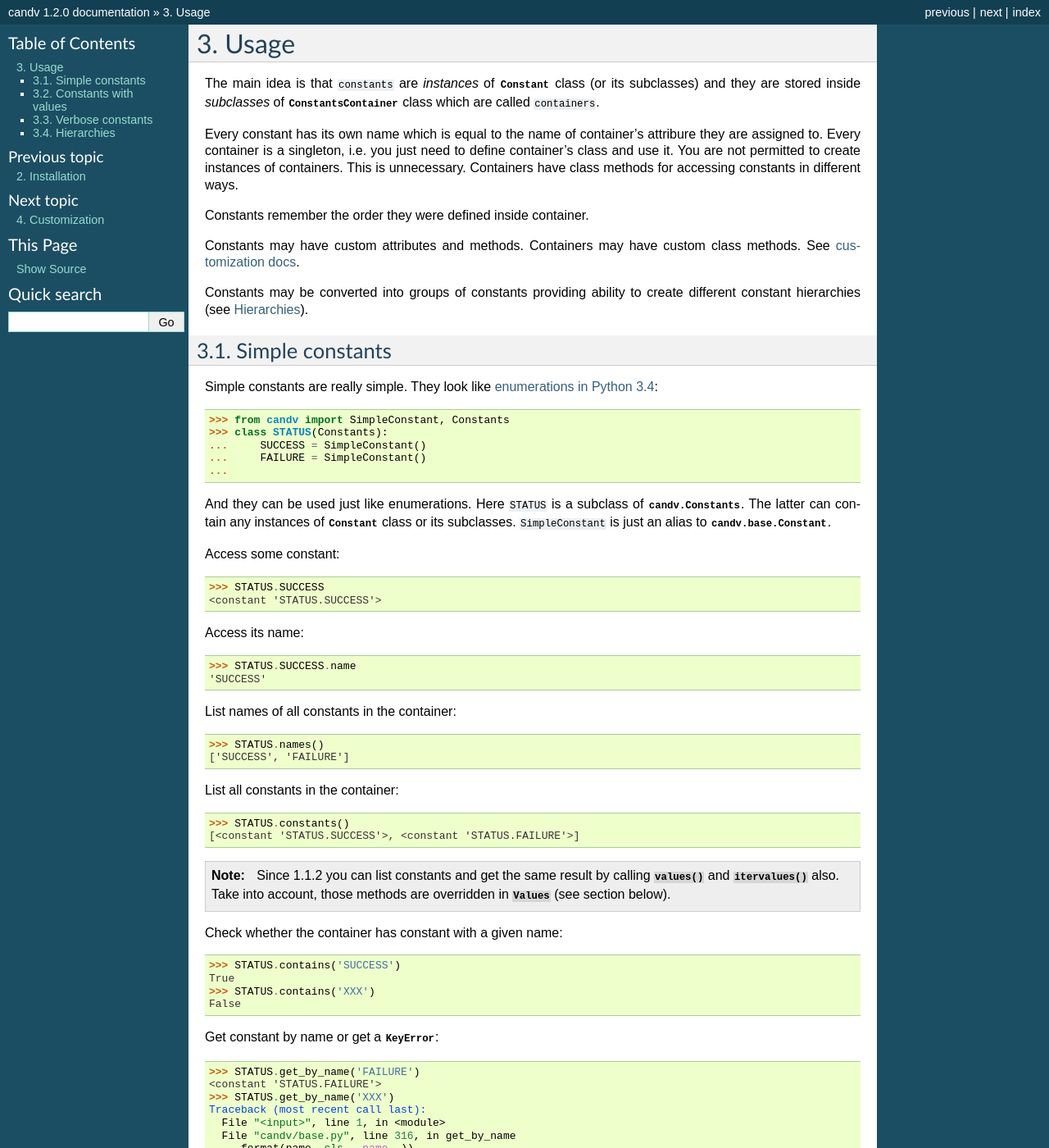
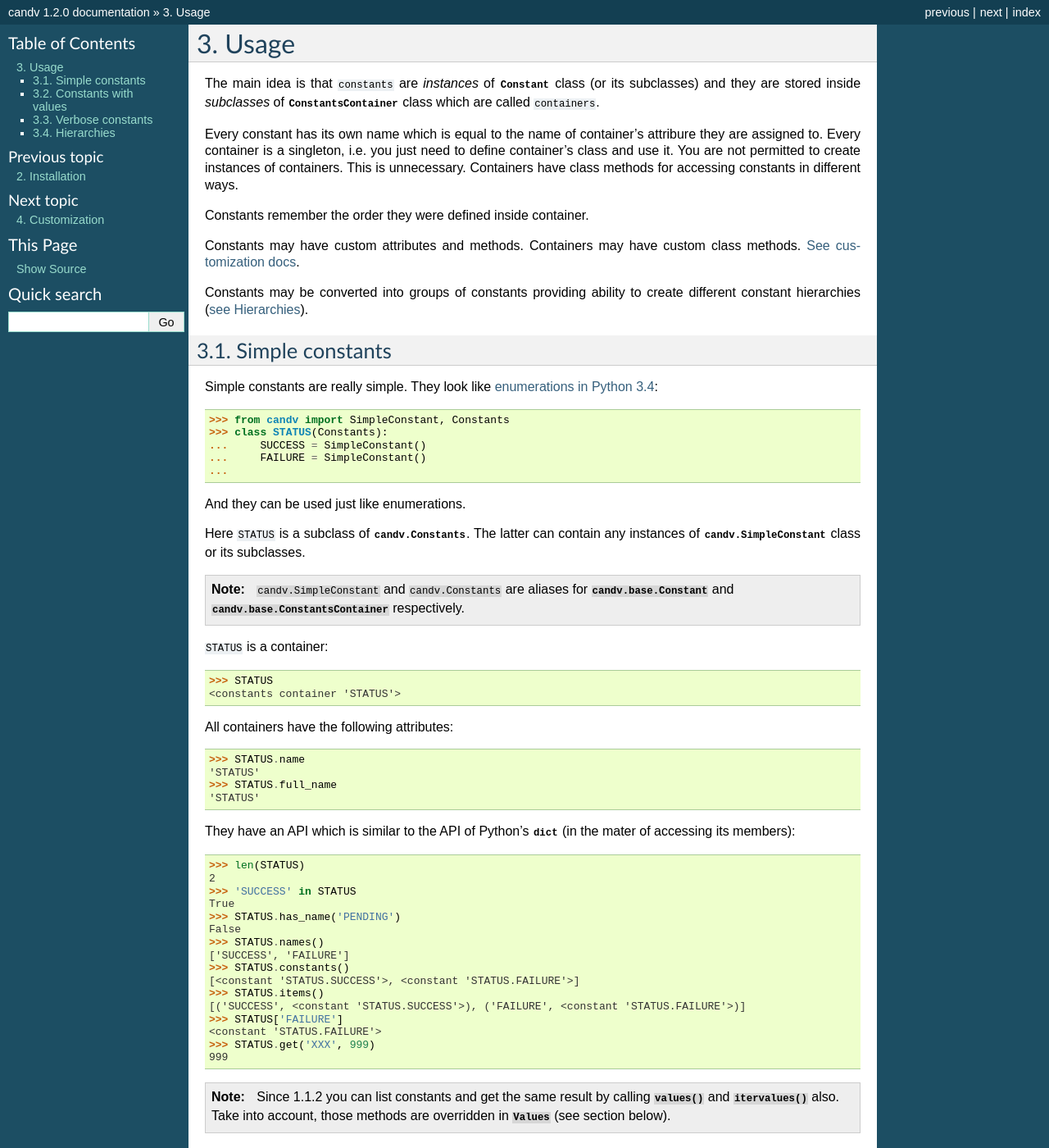
Before and after one commit to o3bvv/candv, a Sphinx documentation site: the page built from docs/usage.rst, in a window 1280 px wide and 1400 px high. Shown: the whole window at 82% size. Built offline with Sphinx 7.4.7, drawn with Linux system fonts in a browser that asks for light colours; some of the changed text lies outside the part shown.

Commit message:
update usage docs

```diff
--- a/docs/usage.rst
+++ b/docs/usage.rst
@@ -15,10 +15,10 @@
 Constants remember the order they were defined inside container.
 
 Constants may have custom attributes and methods. Containers may have custom
-class methods. See :doc:`customization docs<customization>`.
+class methods. :doc:`See customization docs<customization>`.
 
 Constants may be converted into groups of constants providing ability to create
-different constant hierarchies (see :ref:`hierarchies`).
+different constant hierarchies (:ref:`see Hierarchies <hierarchies>`).
 
 .. _usage_simple_constants:
 
@@ -33,30 +33,50 @@
     ...     FAILURE = SimpleConstant()
     ...
 
-And they can be used just like enumerations. Here ``STATUS`` is a subclass of
-:class:`candv.Constants`. The latter can contain any instances of
-:class:`~candv.base.Constant` class or its subclasses. ``SimpleConstant`` is
-just an alias to :class:`candv.base.Constant`.
+And they can be used just like enumerations.
 
-Access some constant::
+Here ``STATUS`` is a subclass of :class:`candv.Constants`. The latter can
+contain any instances of :class:`candv.SimpleConstant` class or its subclasses.
 
-    >>> STATUS.SUCCESS
-    <constant 'STATUS.SUCCESS'>
+.. note::
 
-Access its name::
+    ``candv.SimpleConstant`` and ``candv.Constants`` are aliases for
+    :class:`candv.base.Constant` and :class:`candv.base.ConstantsContainer`
+    respectively.
 
-    >>> STATUS.SUCCESS.name
-    'SUCCESS'
+``STATUS`` is a container::
 
-List names of all constants in the container::
+    >>> STATUS
+    <constants container 'STATUS'>
 
+All containers have the following attributes::
+
+    >>> STATUS.name
+    'STATUS'
+    >>> STATUS.full_name
+    'STATUS'
+
+They have an API which is similar to the API of Python's :class:`dict` (in the
+mater of accessing its members):
+
+::
+
+    >>> len(STATUS)
+    2
+    >>> 'SUCCESS' in STATUS
+    True
+    >>> STATUS.has_name('PENDING')
+    False
     >>> STATUS.names()
     ['SUCCESS', 'FAILURE']
-
-List all constants in the container::
-
     >>> STATUS.constants()
     [<constant 'STATUS.SUCCESS'>, <constant 'STATUS.FAILURE'>]
+    >>> STATUS.items()
+    [('SUCCESS', <constant 'STATUS.SUCCESS'>), ('FAILURE', <constant 'STATUS.FAILURE'>)]
+    >>> STATUS['FAILURE']
+    <constant 'STATUS.FAILURE'>
+    >>> STATUS.get('XXX', 999)
+    999
 
 .. note::
 
@@ -65,23 +85,19 @@
     :meth:`~candv.base.ConstantsContainer.itervalues` also. Take into account,
     those methods are overridden in :class:`~candv.Values` (see section below).
 
-Check whether the container has constant with a given name::
+Also, you can access constants directly::
 
-    >>> STATUS.contains('SUCCESS')
-    True
-    >>> STATUS.contains('XXX')
-    False
+    >>> STATUS.SUCCESS
+    <constant 'STATUS.SUCCESS'>
 
-Get constant by name or get a :class:`KeyError`::
+And access its attributes::
 
-    >>> STATUS.get_by_name('FAILURE')
-    <constant 'STATUS.FAILURE'>
-    >>> STATUS.get_by_name('XXX')
-    Traceback (most recent call last):
-      File "<input>", line 1, in <module>
-      File "candv/base.py", line 316, in get_by_name
-        .format(name, cls.__name__))
-    KeyError: "Constant with name 'XXX' is not present in 'STATUS'"
+    >>> STATUS.SUCCESS.name
+    'SUCCESS'
+    >>> STATUS.SUCCESS.full_name
+    'STATUS.SUCCESS'
+    >>> STATUS.SUCCESS.container
+    <constants container 'STATUS'>
 
 .. _usage_valued_constants:
 
@@ -93,50 +109,44 @@
 
     >>> from candv import ValueConstant, Values
     >>> class TEAMS(Values):
-    ...     NONE = ValueConstant(0)
-    ...     RED = ValueConstant(1)
-    ...     BLUE = ValueConstant(2)
+    ...     NONE = ValueConstant('#EEE')
+    ...     RED = ValueConstant('#F00')
+    ...     BLUE = ValueConstant('#00F')
     ...
 
 Here ``TEAMS`` is a subclass of :class:`~candv.Values`, which is a more
 specialized container than :class:`~candv.Constants`. As you may guessed,
 :class:`~candv.ValueConstant` is a more specialized constant class than
-``SimpleConstant`` and its instances have own values. ``Values`` and its
-subclasses treat as constants only instances of ``ValueConstant`` or its
-sublasses::
+``SimpleConstant`` and its instances have own values.
 
-    >>> class INVALID(Values):
-    ...     FOO = SimpleConstant()
-    ...     BAR = SimpleConstant()
-    ...
+.. note::
 
-Here ``INVALID`` contains 2 instances of ``SimpleConstant``, which is more
-gerenal then ``ValueConstant``. It's not an error, but those 2 constants will
-be invisible for the container::
+    ``Values`` and its subclasses treat as constants only instances of ``ValueConstant`` or its sublasses::
 
-    >>> INVALID.constants()
-    []
+        >>> class UNBOUND_CONSTANTS(Values):
+        ...     FOO = SimpleConstant()
+        ...     BAR = SimpleConstant()
+        ...
 
-Ok, let's get back to our ``TEAMS``. You can access values of constants:
+    Here ``UNBOUND_CONSTANTS`` container contains 2 instances of
+    ``SimpleConstant``, which is more gerenal then ``ValueConstant``. It's not an
+    error, but those 2 constants will be invisible for the container::
 
-    >>> TEAMS.RED.value
-    1
+        >>> UNBOUND_CONSTANTS.constants()
+        []
+        >>> UNBOUND_CONSTANTS.FOO
+        <constant '__UNBOUND__.FOO'>
 
-Get constant by its value or get :class:`ValueError`::
+So, ``TEAMS`` is just another container::
 
-    >>> TEAMS.get_by_value(2)
-    <constant 'TEAMS.BLUE'>
-    >>> TEAMS.get_by_value(-1)
-    Traceback (most recent call last):
-      File "<input>", line 1, in <module>
-      File "candv/__init__.py", line 146, in get_by_value
-        value, cls.__name__))
-    ValueError: Value '-1' is not present in 'TEAMS'
+    >>> TEAMS
+    <constants container 'TEAMS'>
 
-List all values inside the container::
+It has extra methods for working with valued constants. For example, you can
+list all values::
 
     >>> TEAMS.values()
-    [0, 1, 2]
+    ['#EEE', '#F00', '#00F']
 
 .. note::
 
@@ -145,6 +155,12 @@
     methods :meth:`~candv.base.ConstantsContainer.values` and
     :meth:`~candv.base.ConstantsContainer.itervalues` from
     :class:`~candv.base.ConstantsContainer` accordingly.
+
+And you can get a constant by its value::
+
+    >>> TEAMS.get_by_value('#F00')
+    <constant 'TEAMS.RED'>
+
 
 If you have different constants with equal values, it's OK anyway::
 
@@ -168,6 +184,11 @@
     >>> FOO.filter_by_value('one')
     [<constant 'FOO.ATTR1'>, <constant 'FOO.ATTR1_DUB'>]
 
+And of course, you can access values of constants:
+
+    >>> TEAMS.RED.value
+    '#F00'
+
 .. _usage_verbose_constants:
 
 Verbose constants
@@ -189,7 +210,7 @@
 
     <select>
     {% for code, name in TYPES %}
-        <option value='{{ code }}'>{{ name }}</option>
+      <option value='{{ code }}'>{{ name }}</option>
     {% endfor %}
     </select>
 
@@ -200,16 +221,16 @@
 
     >>> from candv import VerboseConstant, Constants
     >>> class TYPES(Constants):
-    ...     foo = VerboseConstant("Some foo constant", "help")
-    ...     bar = VerboseConstant(verbose_name="Some bar constant",
+    ...     FOO = VerboseConstant("Some foo constant", "help")
+    ...     BAR = VerboseConstant(verbose_name="Some bar constant",
     ...                           help_text="some help")
 
-Here you can access ``verbose_name`` and ``help_text`` as attributes of
+Here you can access ``verbose_name`` and ``help_text`` attributes of
 constants::
 
-    >>> TYPES.foo.verbose_name
+    >>> TYPES.FOO.verbose_name
     'Some foo constant'
-    >>> TYPES.foo.help_text
+    >>> TYPES.FOO.help_text
     'help'
 
 Now you can rewrite your code:
@@ -218,7 +239,9 @@
 
     <select>
     {% for constant in TYPES.constants() %}
-        <option value='{{ constant.name }}' title='{{ constant.help_text }}'>{{ constant.verbose_name }}</option>
+      <option value='{{ constant.name }}' title='{{ constant.help_text }}'>
+        {{ constant.verbose_name }}
+      </option>
     {% endfor %}
     </select>
 
@@ -237,13 +260,16 @@
     >>> TYPES.FOO.help_text
     'help'
 
-Our sample HTML block will look almost the same, except ``value`` attribute:
+Our sample HTML block will look almost the same and will use ``value``
+attribute:
 
 .. code-block:: jinja
 
     <select>
     {% for constant in TYPES.constants() %}
-        <option value='{{ constant.value }}' title='{{ constant.help_text }}'>{{ constant.verbose_name }}</option>
+      <option value='{{ constant.value }}' title='{{ constant.help_text }}'>
+        {{ constant.verbose_name }}
+      </option>
     {% endfor %}
     </select>
 
@@ -275,7 +302,19 @@
 access any group as any usual constant and use it as any usual container at the
 same time::
 
+    >>> TREE.LEFT
+    <constants group 'TREE.LEFT'>
+    >>> TREE.LEFT.name
+    'LEFT'
+    >>> TREE.LEFT.full_name
+    'TREE.LEFT'
+    >>> TREE.LEFT.constant_class
+    <class 'candv.base.Constant'>
+    >>> TREE.LEFT.names()
+    ['LEFT', 'RIGHT']
     >>> TREE.LEFT.LEFT
     <constant 'TREE.LEFT.LEFT'>
-    >>> TREE.RIGHT.names()
-    ['LEFT', 'RIGHT']
+    >>> TREE.LEFT.LEFT.full_name
+    'TREE.LEFT.LEFT'
+    >>> TREE.LEFT.LEFT.container
+    <constants group 'TREE.LEFT'>
```
Also changed, not shown: other parts of docs/usage.rst (+3 -2 lines), docs/index.rst (+6 -6 lines).
